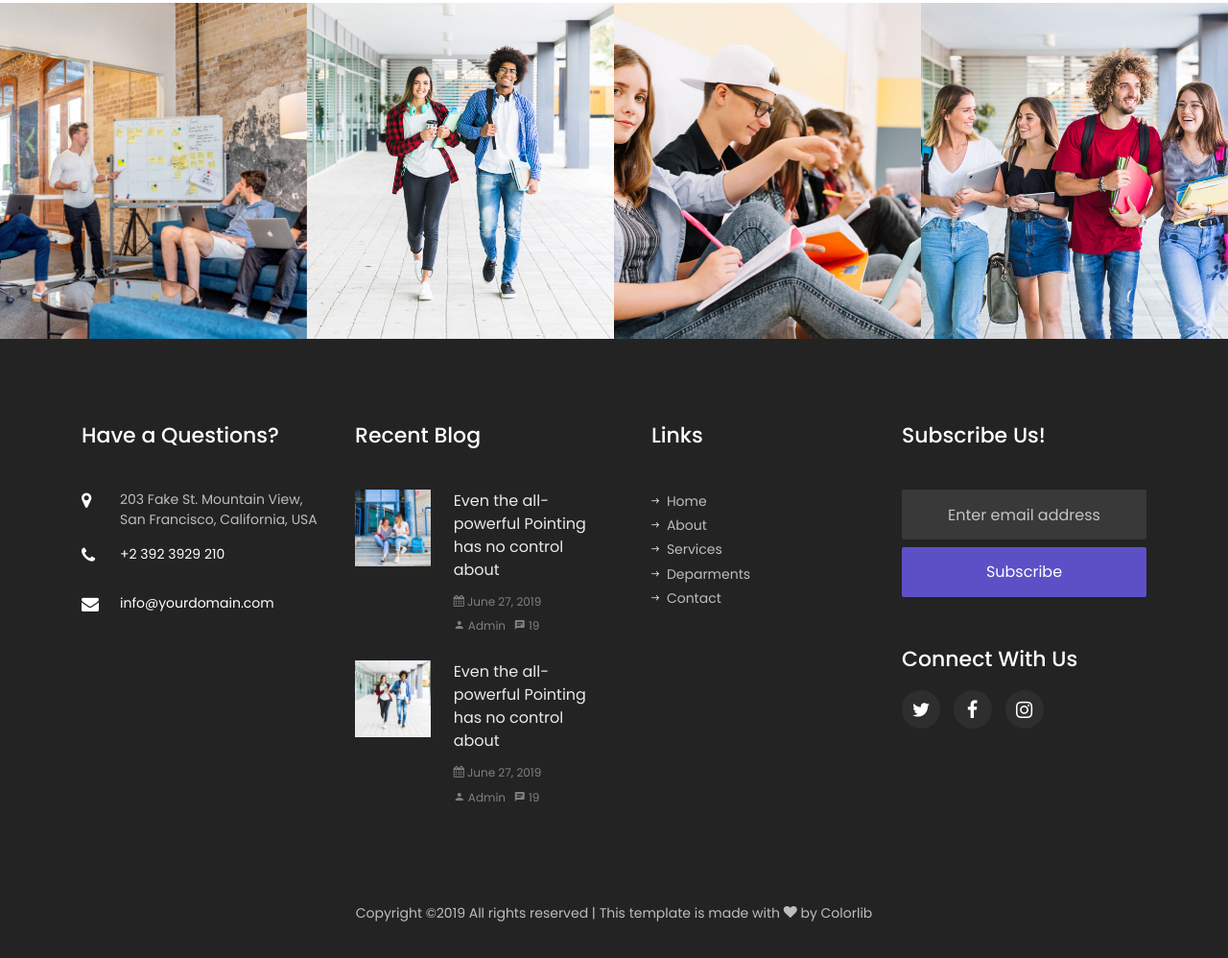
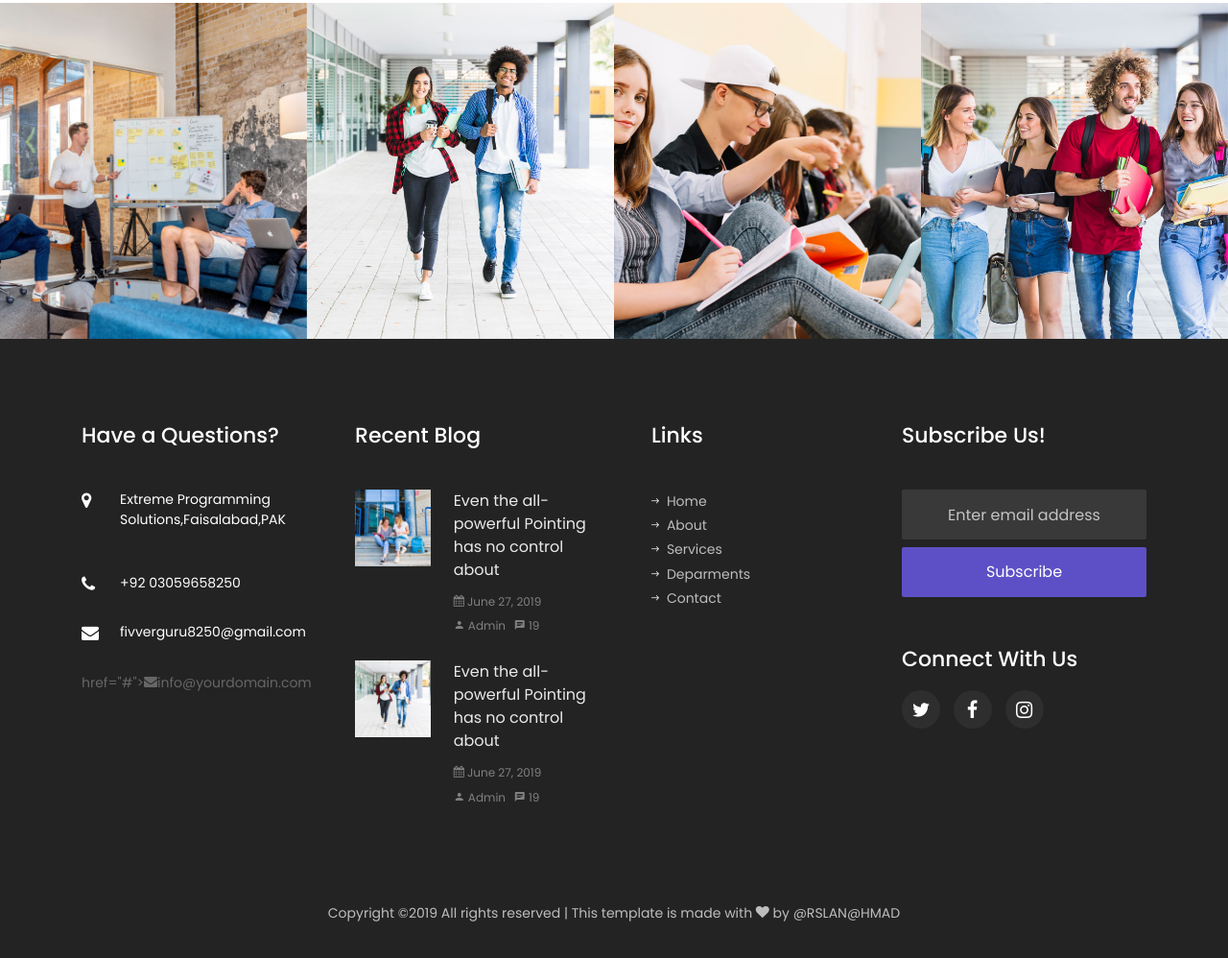
Before and after one commit to Arslangcein/onlinetutor, a plain HTML site: page about.html in a window 1280 px wide. Shown: the part 2645-3643 px from the top of the page at 96% size. Drawn offline with Linux system fonts and the light colour scheme; some packages are replaced by stand-ins of ours; no server answers; animation ran at ten frames a second; files whose address does not match are found by name.

Commit message:
update about.html

```diff
--- a/about.html
+++ b/about.html
@@ -306,9 +306,9 @@
             	<h2 class="ftco-heading-2">Have a Questions?</h2>
             	<div class="block-23 mb-3">
 	              <ul>
-	                <li><span class="icon icon-map-marker"></span><span class="text">203 Fake St. Mountain View, San Francisco, California, USA</span></li>
-	                <li><a href="#"><span class="icon icon-phone"></span><span class="text">+2 392 3929 210</span></a></li>
-	                <li><a href="#"><span class="icon icon-envelope"></span><span class="text">info@yourdomain.com</span></a></li>
+	                <li><a <li><span class="icon icon-map-marker"></span><span class="text">Extreme Programming Solutions,Faisalabad,PAK</span></li>
+	                <li><a href="#"><span class="icon icon-phone"></span><span class="text">+92 03059658250</span></a></li>
+	                <li><a href="#"><span class="icon icon-envelope"></span><span class="text">fivverguru8250@gmail.com</span></a></li>href="#"><span class="icon icon-envelope"></span><span class="text">info@yourdomain.com</span></a></li>
 	              </ul>
 	            </div>
             </div>
@@ -376,7 +376,7 @@
           <div class="col-md-12 text-center">
 
             <p><!-- Link back to Colorlib can't be removed. Template is licensed under CC BY 3.0. -->
-  Copyright &copy;<script>document.write(new Date().getFullYear());</script> All rights reserved | This template is made with <i class="icon-heart" aria-hidden="true"></i> by <a href="https://colorlib.com" target="_blank">Colorlib</a>
+  Copyright &copy;<script>document.write(new Date().getFullYear());</script> All rights reserved | This template is made with <i class="icon-heart" aria-hidden="true"></i> by <a href="index.html.com" target="_blank">@RSLAN@HMAD</a>
   <!-- Link back to Colorlib can't be removed. Template is licensed under CC BY 3.0. --></p>
           </div>
         </div>
```
